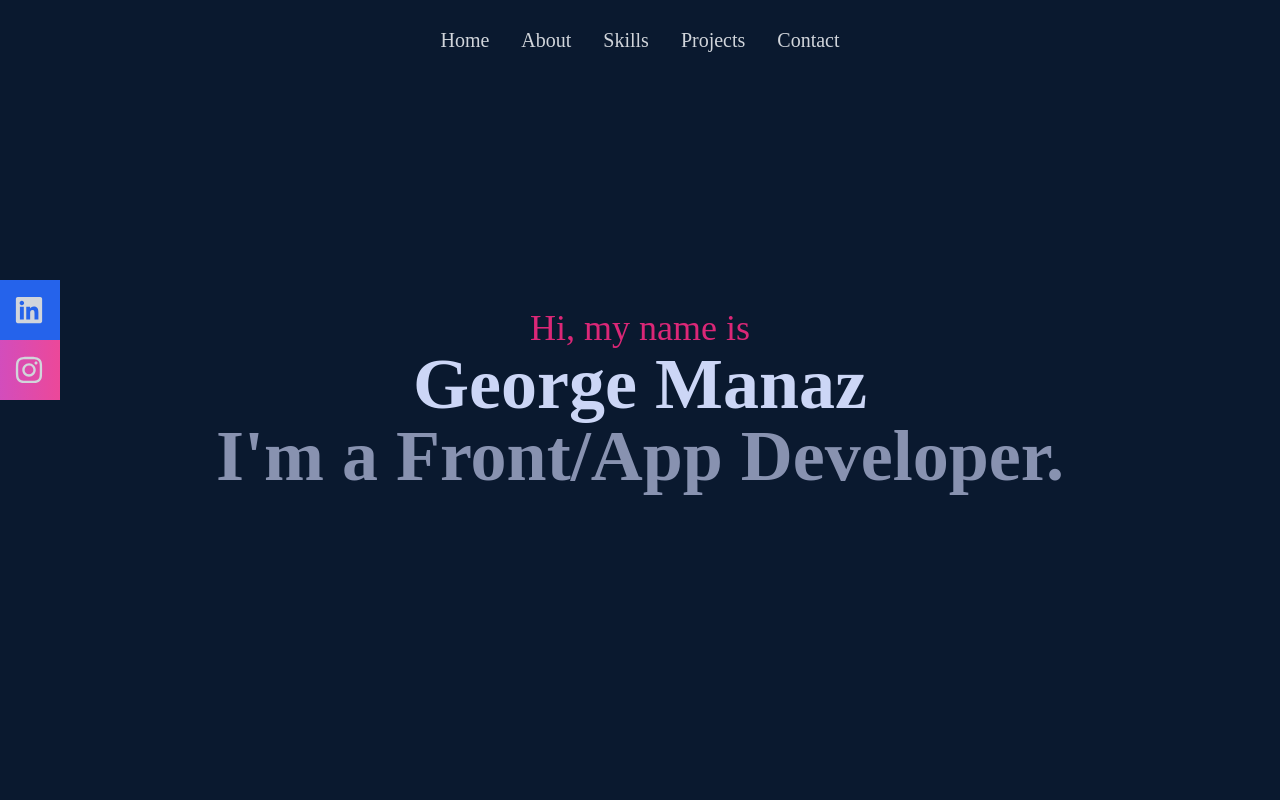
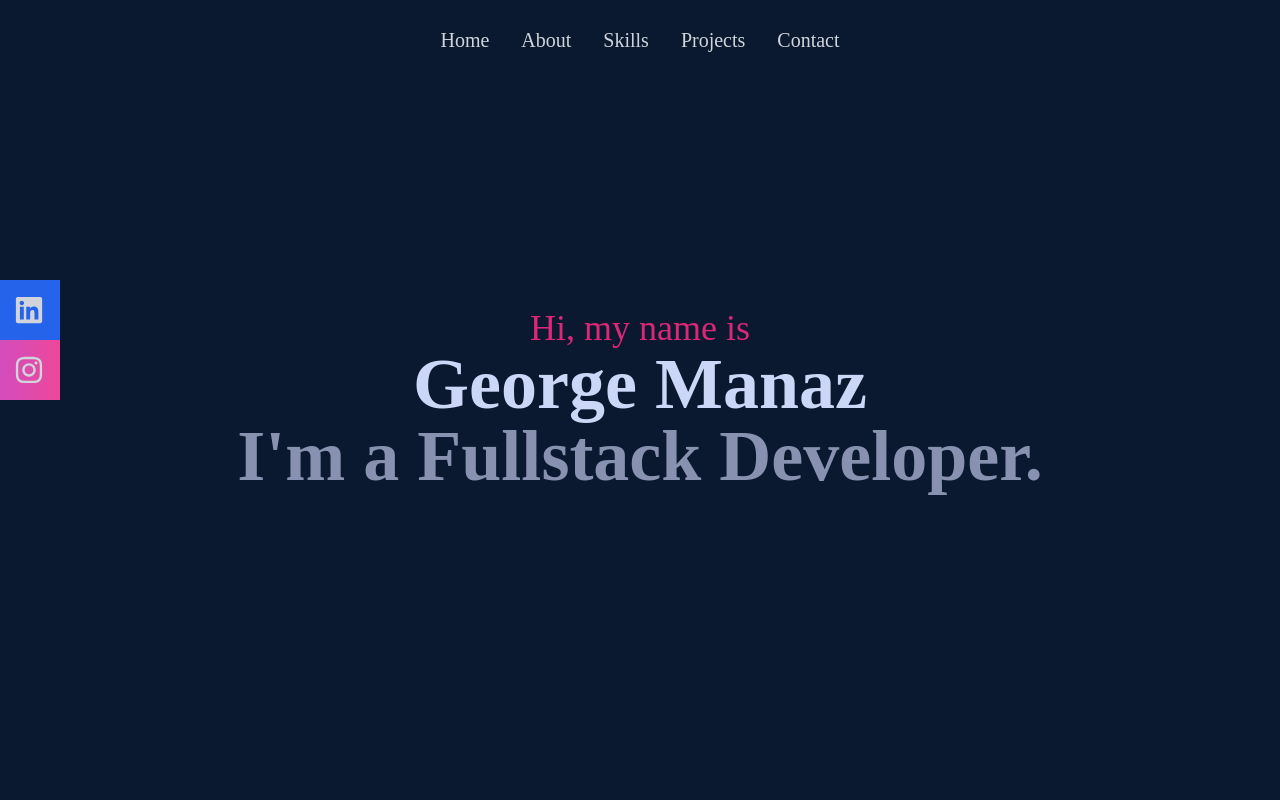
Before and after one commit to gogo147/Portfolio, a React (Create React App) app: page / in a window 1280 px wide. Shown: the top 800 px of the page. Built offline with nearby package versions, Linux system fonts and the light colour scheme; the HTML template or start-up script is replaced by a standard one.

Commit message:
Update Home.js

```diff
--- a/src/components/Home.js
+++ b/src/components/Home.js
@@ -8,7 +8,7 @@
         <div className='max-w-[1000px] mx-auto px-8 flex flex-col justify-center h-full'>
             <p className='text-pink-600 text-4xl'>Hi, my name is</p>
             <h1 className='text-4xl sm:text-7xl font-bold text-[#ccd6f6]'>George Manaz</h1>
-            <h2 className='text-4xl sm:text-7xl font-bold text-[#8892b0]'>I'm a Front/App Developer.</h2>
+            <h2 className='text-4xl sm:text-7xl font-bold text-[#8892b0]'>I'm a Fullstack Developer.</h2>
         </div>
     </div>
   )
```
